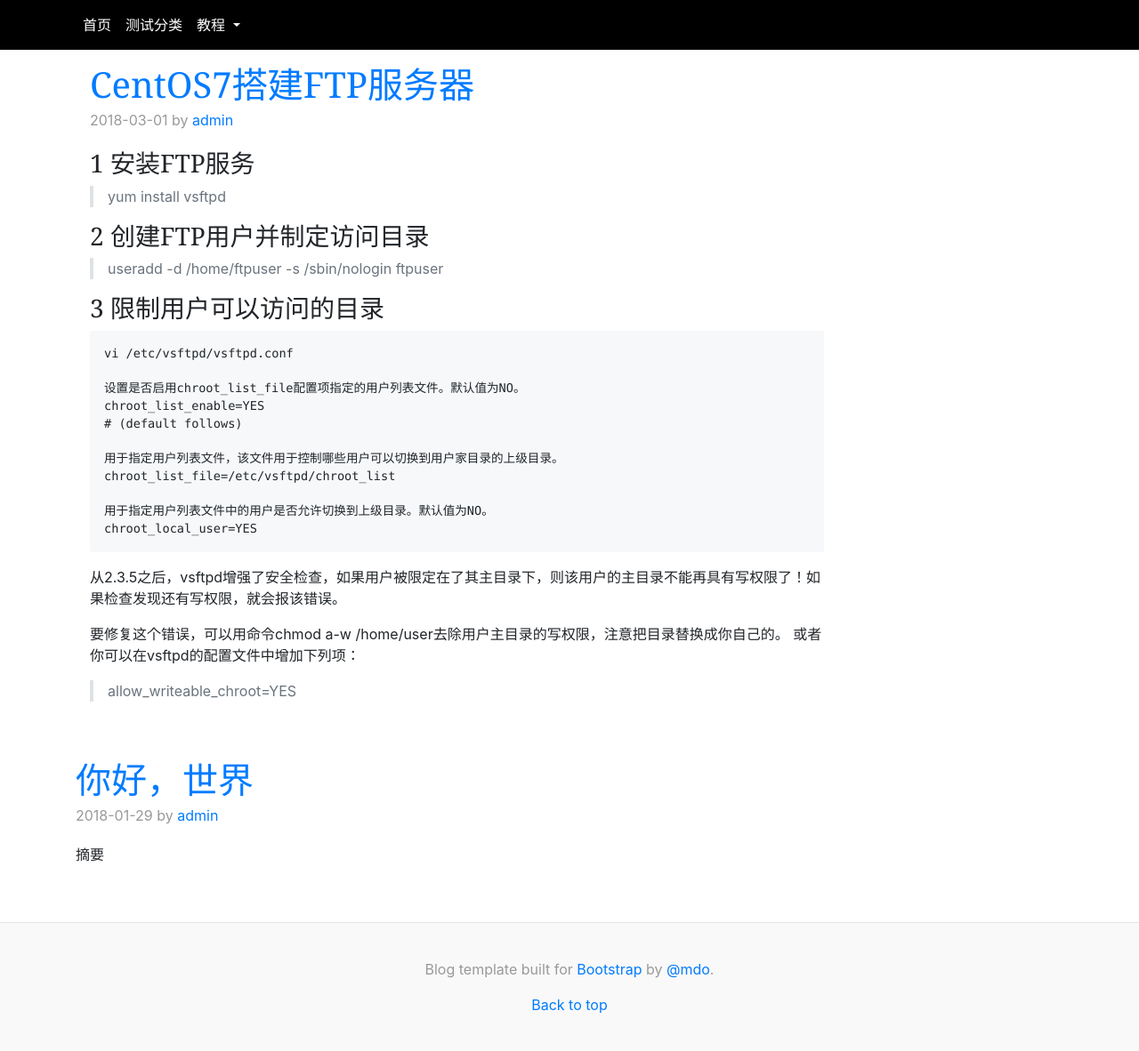
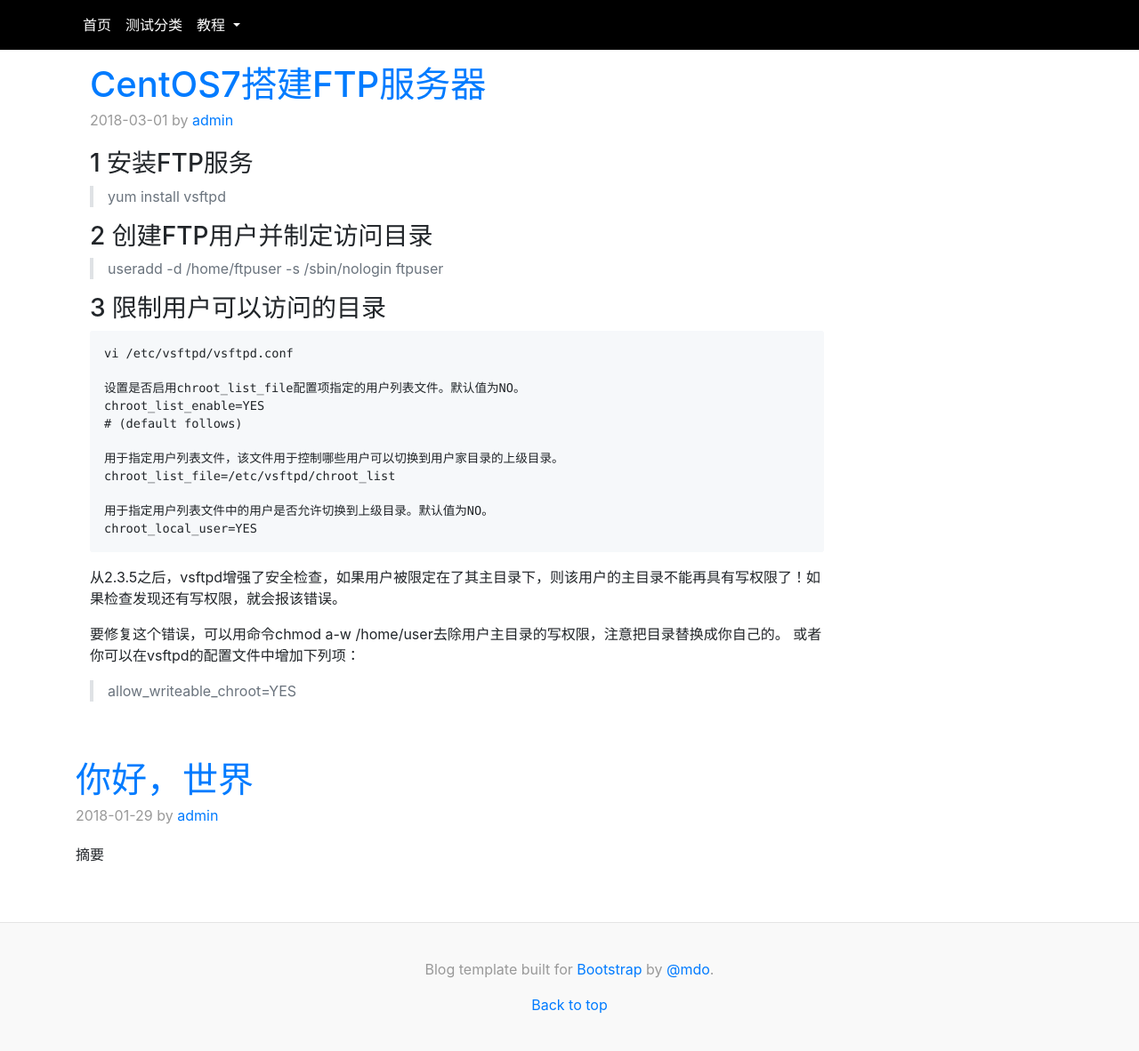
Before and after one commit to bspyy/bspyy.github.io, a Jekyll site: the page built from index.html, in a window 1280 px wide. Shown: the whole page at 89% size. Built offline with Jekyll 4.4.1, drawn with Linux system fonts in a browser that asks for light colours; nearby versions of some CDN libraries.

Commit message:
update style

```diff
--- a/assets/css/blog.css
+++ b/assets/css/blog.css
@@ -5,17 +5,8 @@
   border-bottom: 1px solid #e5e5e5;
 }
 
-.blog-header-logo {
-  font-family: "Playfair Display", Georgia, "Times New Roman", serif;
-  font-size: 2.25rem;
-}
-
 .blog-header-logo:hover {
   text-decoration: none;
-}
-
-h1, h2, h3, h4, h5, h6 {
-  font-family: "Playfair Display", Georgia, "Times New Roman", serif;
 }
 
 .display-4 {
```
